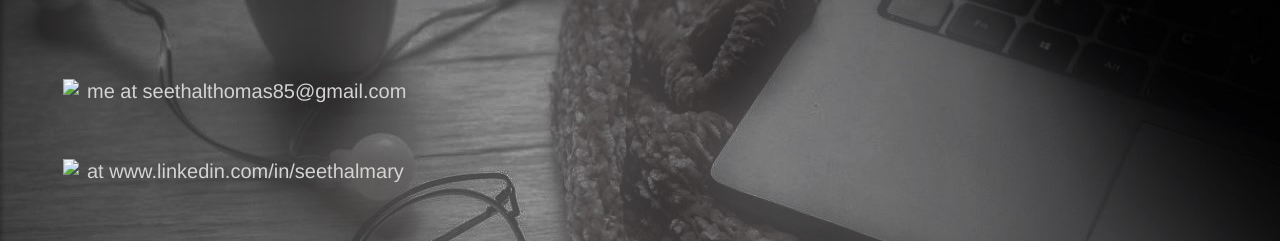
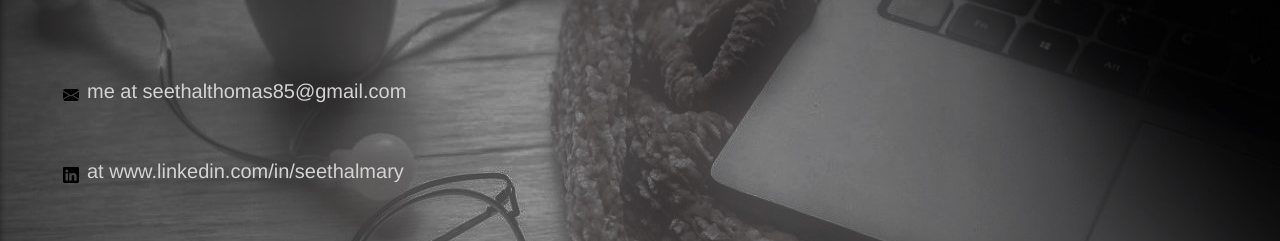
Before and after one commit to Seethal585/portfolio, a plain HTML site: page Contact.html in a window 1280 px wide. Shown: the part 194-435 px from the top of the page. Drawn offline with nearby package versions, Linux system fonts and the light colour scheme; the site is published under a folder, as on GitHub Pages, so addresses that start at the root find nothing.

Commit message:
final commit

```diff
--- a/Contact.html
+++ b/Contact.html
@@ -31,7 +31,7 @@
         </div>
         <div class="row mt-5 mx-5"></div>
         <div class="row mt-5 mx-5">
-          <img src="/envelope-fill.svg">
+          <img src="./envelope-fill.svg">
             <h5 class="mx-2"> me at seethalthomas85@gmail.com</h5>
         </div>
         <!-- <div class="row mt-5 mx-5">
@@ -39,7 +39,7 @@
             <h5 class="mx-2"> me at 0460753358</h5>
         </div> -->
         <div class="row mt-5 mx-5 justify-content-right">
-          <img src="/linkedin.svg">
+          <img src="./linkedin.svg">
             <h5 class="mx-2"> at www.linkedin.com/in/seethalmary</h5>
         </div>
         <div class="row my-5"></div>
```
